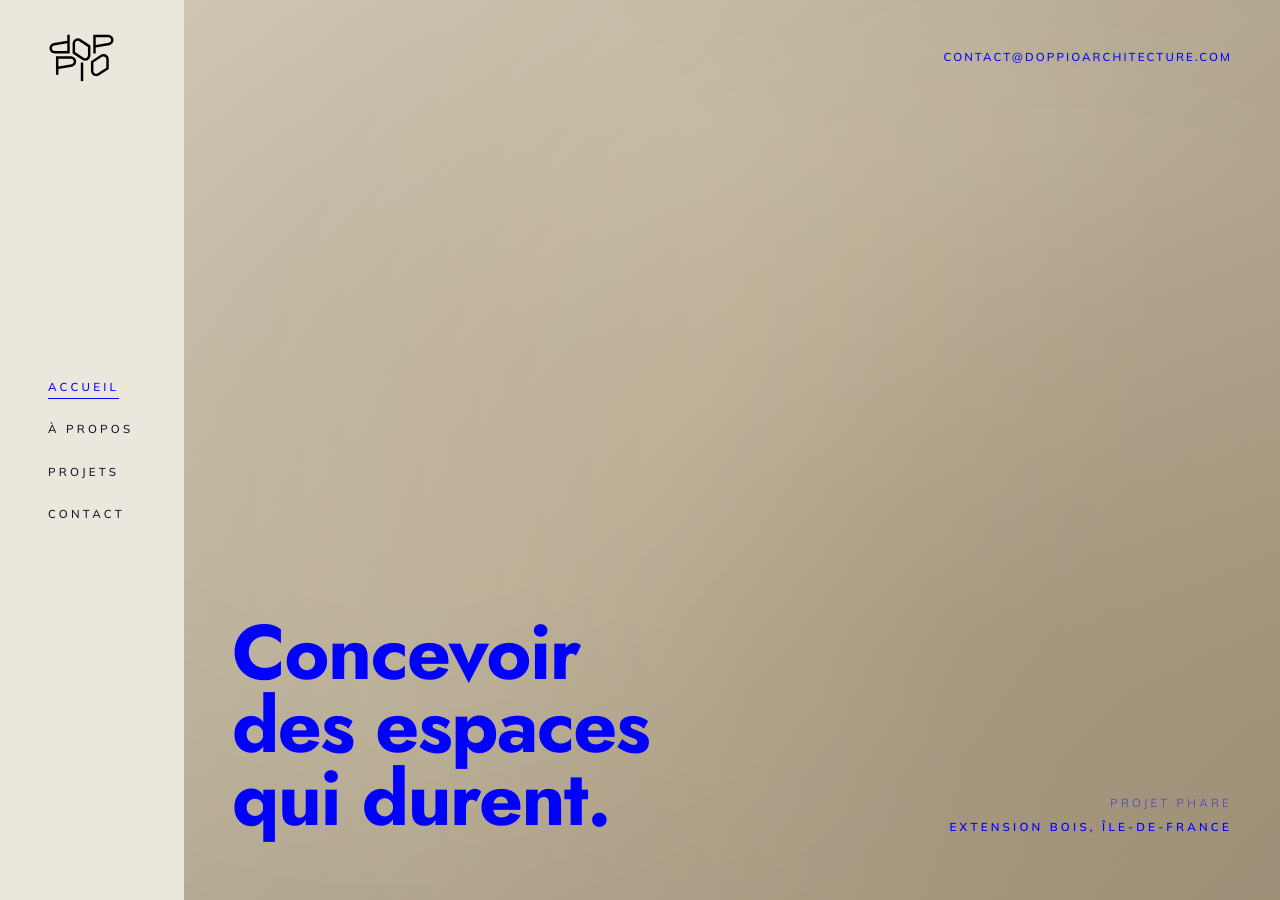
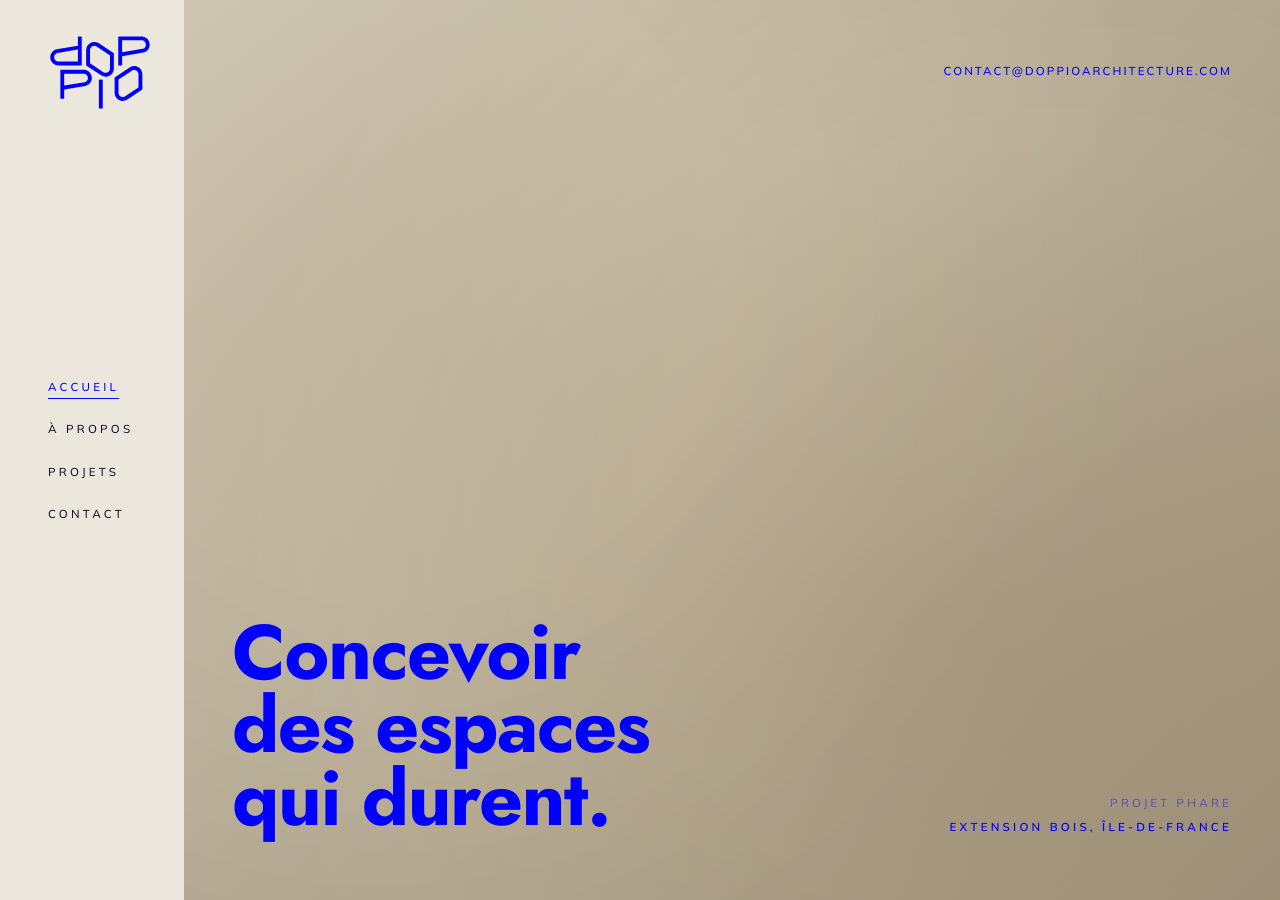
Before and after one commit to jnldoppio/DOPPIOARCHITECTURE, a Jekyll site: the page built from index.html, in a window 1280 px wide and 900 px high. Built offline with Jekyll 4.4.1, drawn with Linux system fonts in a browser that asks for light colours; some web fonts are replaced.

Commit message:
Logo en bleu et agrandi

```diff
--- a/assets/css/main.scss
+++ b/assets/css/main.scss
@@ -81,7 +81,7 @@ p  { margin: 0 0 1.1em; }
 .topbar-logo {
   display: block;
   color: var(--blue);
-  width: 4.2rem;
+  width: 6.5rem;
   transition: opacity .2s;
 }
 .topbar-logo:hover { opacity: .65; }
@@ -498,7 +498,7 @@ p  { margin: 0 0 1.1em; }
   :root { --sidenav-w: 0px; }
 
   .topbar { grid-template-columns: auto 1fr auto; padding: 1.1rem 1.25rem; }
-  .topbar-logo { width: 3.2rem; }
+  .topbar-logo { width: 4.5rem; }
   .topbar-meta { display: none; }
   .nav-toggle { display: inline-flex; }
 
```
Also changed, not shown: assets/images/logo-symbol.svg, assets/images/logo-wide.svg, assets/images/logo.svg.
